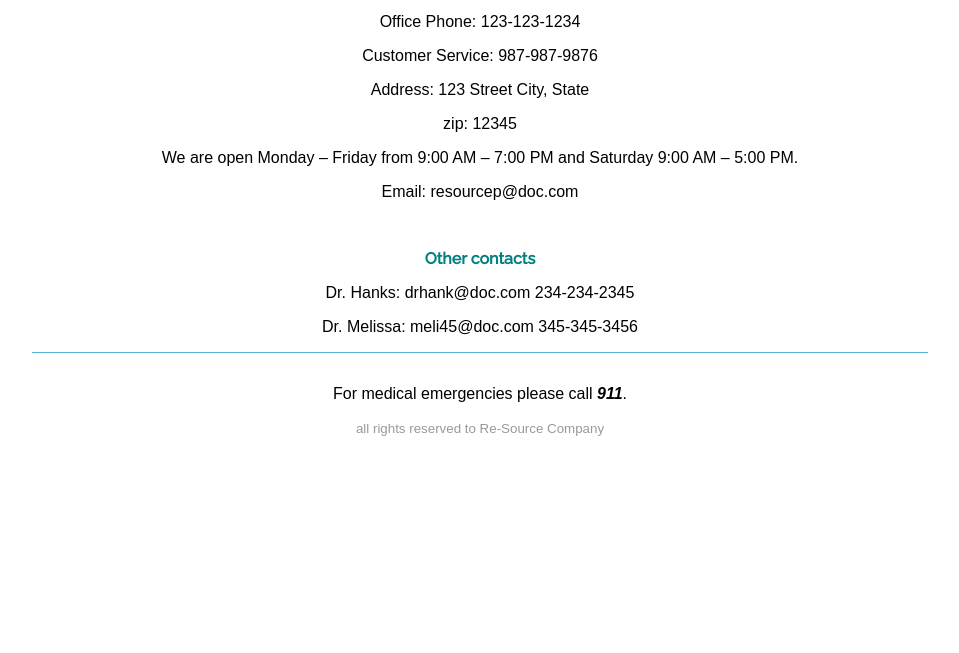
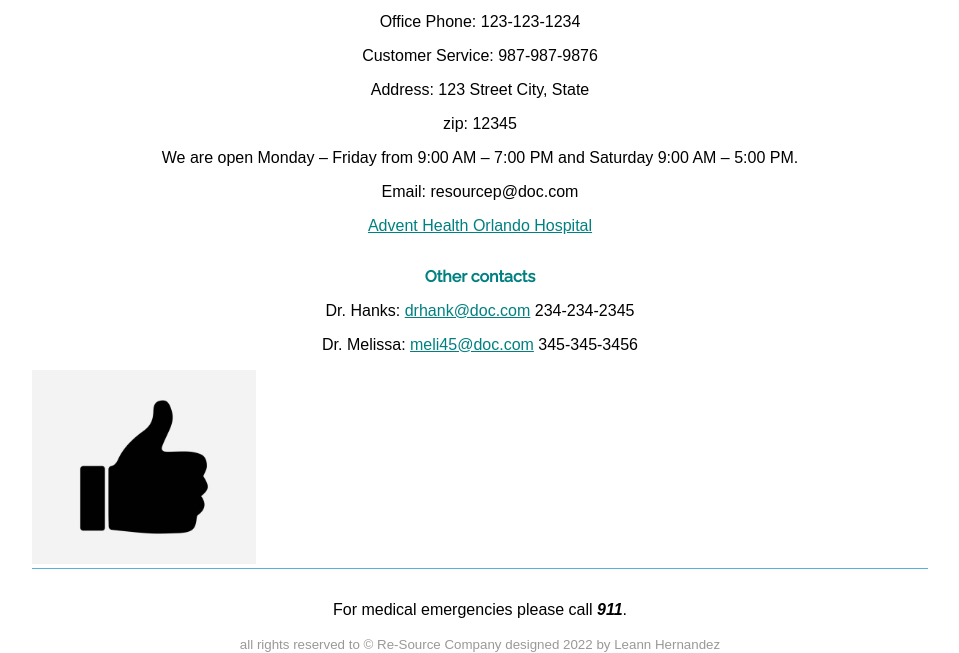
Before and after one commit to leannher/pharmacy, a plain HTML site: page contact.html in a window 1280 px wide. Shown: the part 203-856 px from the top of the page, without its empty margins (160-1119 px from the left). Before the commit the page ends 800 px from the top, so only its background shows below. Drawn offline with Linux system fonts and the light colour scheme.

Commit message:
Project: Re-source Pharmacy

```diff
--- a/contact.html
+++ b/contact.html
@@ -35,20 +35,22 @@
 <p>zip: 12345</p>
 <p>We are open Monday – Friday from 9:00 AM – 7:00 PM and Saturday 9:00 AM – 5:00 PM.</p>
 <p>Email: resourcep@doc.com</p>
+<center><a href="https://www.adventhealth.com/hospital/adventhealth-orlando">Advent Health Orlando Hospital</a></center>
 &nbsp
 <h2>Other contacts</h2>
-<p>Dr. Hanks: drhank@doc.com
+<p>Dr. Hanks: <a href = "drhank@doc.com">drhank@doc.com</a>
 234-234-2345</p>
-<p>Dr. Melissa: meli45@doc.com
+<p>Dr. Melissa: <a href = "meli45@doc.com">meli45@doc.com</a>
 345-345-3456</p>
-
+<img src="thumb.jpg" alt="thumbs up">
 </body>
 
 <footer>
 
 <p>For medical emergencies please call <strong>911</strong>.</p>
 
-<small>all rights reserved to Re-Source Company</small>
+<small>all rights reserved to &copy Re-Source Company
+designed 2022 by Leann Hernandez</small>
 </footer>
 
 </html>
```
Also changed, not shown: faq.html (+2 -1 lines), order.html (+3 -2 lines), orgabout.html (+2 -1 lines), orgindex.html (+2 -1 lines), supplies.html (+2 -1 lines), thumb.jpg (added), truck.jpg (added).
